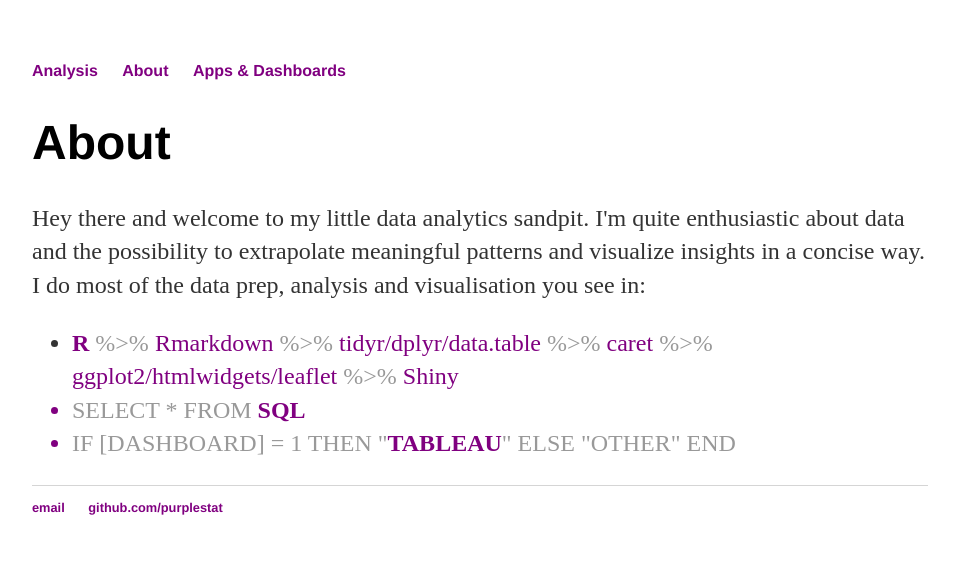
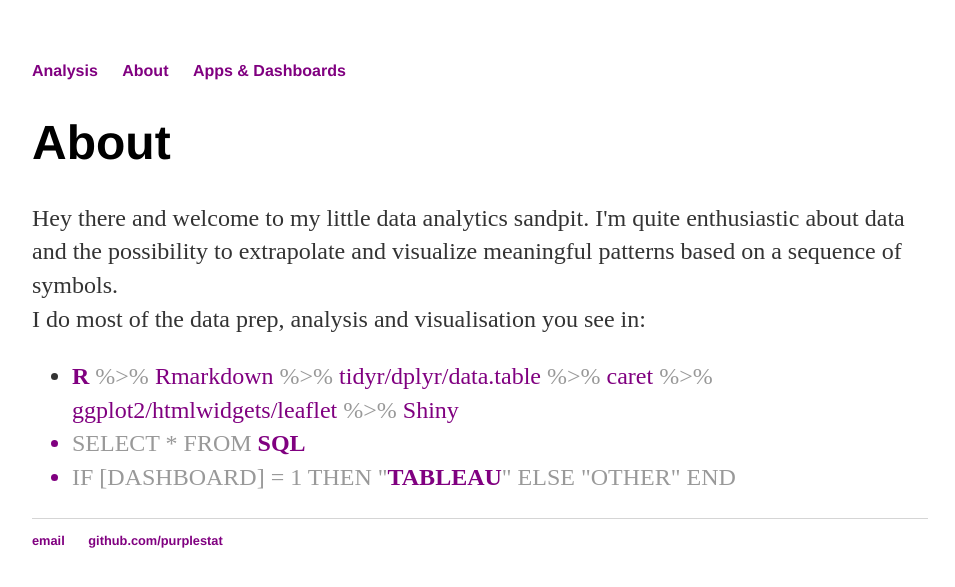
Before and after one commit to purplestat/purplestat.github.io, a Jekyll site: the page built from about/index.html, in a window 1280 px wide. Shown: the top 587 px of the page, without its empty margins (160-1115 px from the left). Built offline with Jekyll 4.4.1, drawn with Linux system fonts in a browser that asks for light colours.

Commit message:
Update index.html

```diff
--- a/about/index.html
+++ b/about/index.html
@@ -5,7 +5,7 @@
 		<div class="about">
 			<h1>About</h1>
 			<p>  Hey there and welcome to my little data analytics sandpit. I'm quite enthusiastic about data and
-				the possibility to extrapolate meaningful patterns and visualize insights in a concise way.<br>
+				the possibility to extrapolate and visualize meaningful patterns based on a sequence of symbols.<br>
 				I do most of the data prep, analysis and visualisation you see in:
 				<ul>
 				<li><span><FONT COLOR="purple"><b>R</b> <FONT COLOR="#999">%>% <FONT COLOR="purple">Rmarkdown <FONT COLOR="#999">%>% <FONT COLOR="purple">tidyr/dplyr/data.table <FONT COLOR="#999">%>% <FONT COLOR="purple">caret <FONT COLOR="#999">%>% <FONT COLOR="purple">ggplot2/htmlwidgets/leaflet <FONT COLOR="#999">%>% <FONT COLOR="purple">Shiny</span></li>
```
